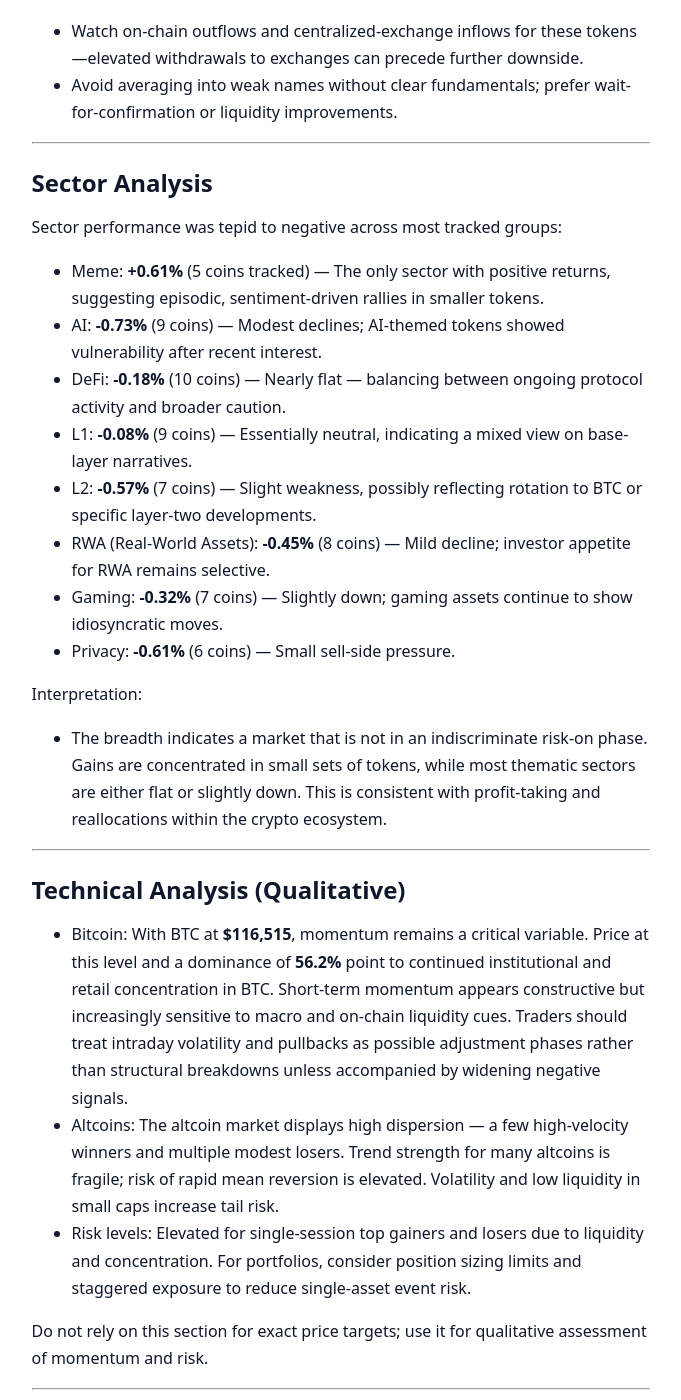
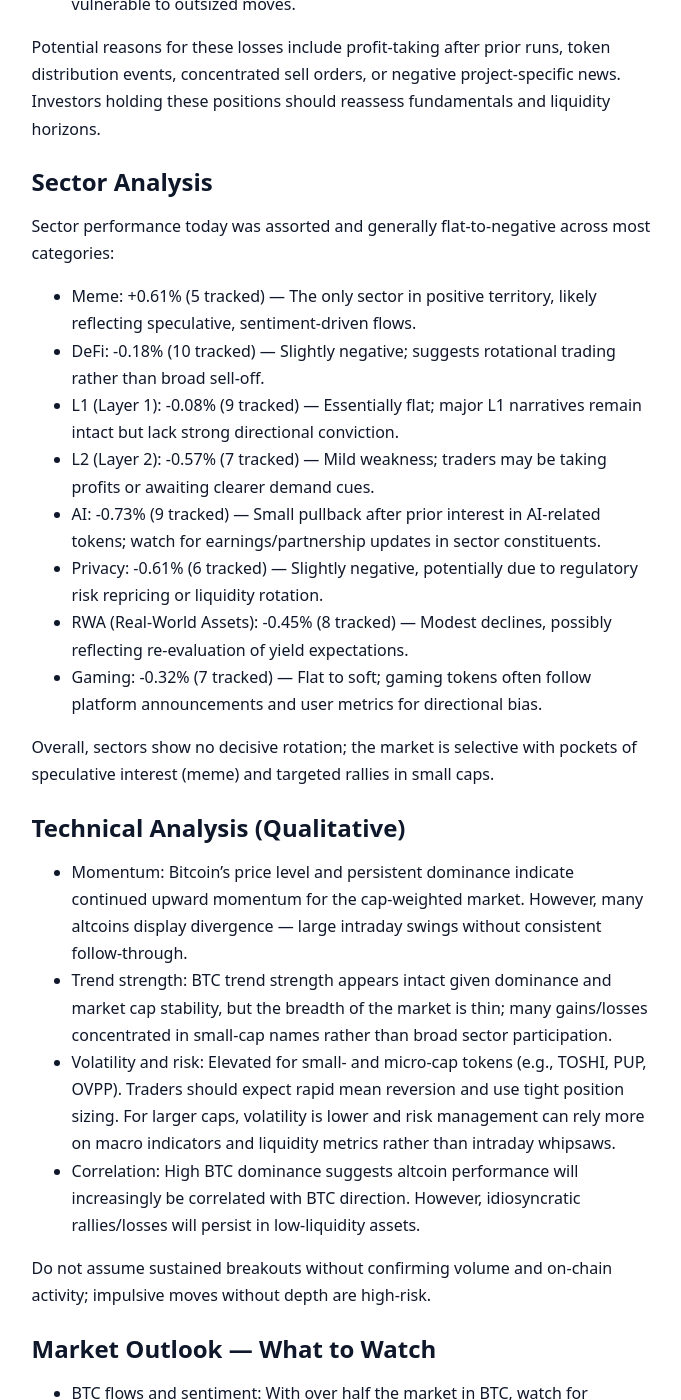
Before and after one commit to cryptowhizard/cryptowhizard.github.io, a Jekyll site: the page built from _posts/2025-09-17-market-analysis-2025-09-17.md, in a window 1280 px wide and 1400 px high, scrolled down 2700 px. Shown: the whole window, without its empty margins (299-980 px from the left). Built offline with Jekyll 4.4.1, drawn with Linux system fonts in a browser that asks for light colours; some web fonts are replaced; some of the changed text lies outside the part shown.

Commit message:
Add daily crypto market analysis for 2025-09-17

```diff
--- a/_posts/2025-09-17-market-analysis-2025-09-17.md
+++ b/_posts/2025-09-17-market-analysis-2025-09-17.md
@@ -1,6 +1,6 @@
 ---
 layout: post
-title: "Market Pulse: Bitcoin Holds the Throne as Toshi Rockets — Mixed Sector Breadth Caps Rally"
+title: "Crypto Market Pulse — Sept 17, 2025: Bitcoin Holds Command as Select Alts Surge"
 date: 2025-09-17 14:00:00 -0500
 categories:
   - crypto
@@ -14,100 +14,83 @@
   - ethereum
   - altcoins
   - layer-1
-excerpt: "---......"
+excerpt: "High Bitcoin dominance alongside a multi-trillion-dollar market cap implies liquidity concentration in BTC and large caps; altcoins can still generate strong id..."
 author: "Crypto Market Tracker"
 published: true
 ---
 
 ## Executive Summary
-Bitcoin continued to dominate market attention with a dominance reading of **56.2%** and a price of **$116,515**, while total crypto market capitalization sits at **$4.14T**. Market breadth was mixed: meme tokens posted modest gains, but AI, L2 and several established sectors slipped, and isolated altcoin strength — led by Toshi (TOSHI) at **+64.28%** — drove most headline returns.
-
----
+Bitcoin remains the dominant market force as total crypto market capitalization sits at $4.14T and Bitcoin dominance is elevated at 56.2%. A handful of altcoins produced outsized moves today — led by Toshi (TOSHI) surging +64.28% — while weakness clustered among smaller-cap tokens such as Ika (IKA), which fell -19.36%.
 
 ## Market Overview
-The aggregate market cap of **$4.14 trillion** reflects a market that remains large and concentrated. Bitcoin dominance at **56.2%** indicates that more than half of market value resides in BTC, keeping capital allocation skewed toward the largest liquid asset. BTC is trading at **$116,515** (current data), while Ethereum price is **N/A** in the provided dataset.
+The aggregated market cap across crypto stands at $4.14 trillion. Bitcoin’s share of that market remains substantial at 56.2%, reflecting continued investor preference for the largest, most liquid crypto as a macro hedge and portfolio anchor. BTC’s quoted price today is $116,515. Ethereum’s current price is N/A in the supplied dataset and is therefore omitted from explicit valuation commentary.
 
-Net sector movement shows limited broad-based risk-on behavior: while a small number of altcoins delivered outsized single-day gains, most sectors recorded mild declines or near-flat performance. The environment favors selective, catalyst-driven trades rather than uniform altcoin strength.
-
----
+High Bitcoin dominance alongside a multi-trillion-dollar market cap implies liquidity concentration in BTC and large caps; altcoins can still generate strong idiosyncratic moves, but the broader market context is one of capital favoring top-tier assets.
 
 ## Top Performers
-Today's gain leaders were concentrated among smaller-cap projects and niche token types:
+Today’s most notable gainers were heavily skewed toward small- to mid-cap tokens:
 
-- **Toshi (TOSHI): +64.28% at $0.00097376** — By a wide margin, TOSHI led the market. Such a large single-session move is typical of low-liquidity tokens where concentrated buying (listings, social momentum, or a on-chain event) can sharply amplify price. Traders should monitor volume and order-book depth to assess how sustainable the move may be.
-- **MYX Finance (MYX): +53.82% at $16.54** — Another notable rally in a mid-cap project. Moves of this magnitude can reflect protocol announcements, partnerships, or token unlock dynamics; verify accompanying on-chain and off-chain catalysts before assuming durability.
-- **PUP Token (PUP): +40.58% at $0.178713** — Strong performance in the small-cap utility/reward token space. High volatility implies both opportunity and elevated risk.
-- **Yala Stablecoin (YU): +34.21% at $0.968856** — Significant move for a stablecoin-branded asset; could represent re-pegging activity, arbitrage flows, or synthetic/stablecoin protocol dynamics.
-- **OpenVPP (OVPP): +33.03% at $0.253748** — Gains consistent with project-specific optimism or liquidity events.
+- **Toshi (TOSHI): +64.28% — $0.00097376**
+  The outsized pump in TOSHI likely reflects low circulating liquidity and concentrated buy pressure. Moves of this magnitude in sub-$0.001 tokens are frequently driven by a combination of exchange listings, concentrated whale buying, or short-term narrative swings. Traders should look for volume confirmation and be prepared for rapid reversals.
 
-Actionable insights for traders:
-- Confirm rising volume accompanies the price move; if volume is thin, risk of rapid mean reversion is high.
-- For short-term traders, scale entries and use tight risk controls — single-session leaders can retrace quickly.
-- For longer-term investors, validate fundamental catalysts (protocol upgrades, partnerships, on-chain metrics) before increasing position size.
+- **MYX Finance (MYX): +53.82% — $16.54**
+  A >50% daily jump at this mid-cap price point suggests a positive catalyst (product update, partnership, or tokenomics event). Watch on-chain and social indicators to confirm whether momentum is sustainable. If liquidity is improving alongside price, the move has higher credibility.
 
----
+- **PUP Token (PUP): +40.58% — $0.178713**
+  Another high-volatility small-cap mover where retail interest and low float can amplify price action. Traders should assess order book depth and realize that rapid spikes are often followed by equally rapid corrections.
+
+- **Yala Stablecoin (YU): +34.21% — $0.968856**
+  YU’s price is slightly below the dollar mark, which draws attention because stablecoins trading off-peg can indicate redemption or liquidity stress, or conversely, arbitrage opportunities for liquidity providers. A sustained move away from peg requires monitoring of redemption mechanisms and collateral quality.
+
+- **OpenVPP (OVPP): +33.03% — $0.253748**
+  Double-digit gains at a fractional-dollar price point indicate speculative trading interest. Volume trends and exchange availability will be key to determining whether this becomes a more persistent trend.
+
+Actionable note: for traders seeking to participate in these rallies, use staggered entries, tighten risk controls, and prioritize tokens with improving liquidity and on-chain engagement.
 
 ## Market Challenges
-The weaker side of the market included both low- and mid-cap tokens:
+Underperformance was concentrated among small-cap names and a few mid-caps:
 
-- **Ika (IKA): -19.36% at $0.03916816** — The session's largest decline. Rapid single-day losses of this magnitude often reflect liquidity shocks, negative announcements, or profit-taking after prior rallies.
-- **TDCCP (TDCCP): -11.99% at $0.287254**
-- **Four (FORM): -9.57% at $1.93**
-- **Merlin Chain (MERL): -7.85% at $0.179058**
-- **Fluid (FLUID): -7.80% at $5.32**
+- **Ika (IKA): -19.36% — $0.03916816**
+  A near-20% single-day drop signals strong selling pressure or an adverse event. Given the scale, verify whether selling stems from token unlocks, negative announcements, or macro-deleveraging.
 
-Potential reasons for underperformance:
-- Sector rotation out of speculative or richly valued small caps.
-- Profit-taking following prior run-ups.
-- Project-specific developments or token unlocks that increase sell pressure.
+- **TDCCP (TDCCP): -11.99% — $0.287254**; **Four (FORM): -9.57% — $1.93**; **Merlin Chain (MERL): -7.85% — $0.179058**; **Fluid (FLUID): -7.80% — $5.32**
+  These declines are indicative of risk-off flows within less liquid cohorts. When marketmakers withdraw quotes, price discovery becomes choppy and vulnerable to outsized moves.
 
-Actionable insights:
-- Watch on-chain outflows and centralized-exchange inflows for these tokens—elevated withdrawals to exchanges can precede further downside.
-- Avoid averaging into weak names without clear fundamentals; prefer wait-for-confirmation or liquidity improvements.
-
----
+Potential reasons for these losses include profit-taking after prior runs, token distribution events, concentrated sell orders, or negative project-specific news. Investors holding these positions should reassess fundamentals and liquidity horizons.
 
 ## Sector Analysis
-Sector performance was tepid to negative across most tracked groups:
+Sector performance today was assorted and generally flat-to-negative across most categories:
 
-- Meme: **+0.61%** (5 coins tracked) — The only sector with positive returns, suggesting episodic, sentiment-driven rallies in smaller tokens.
-- AI: **-0.73%** (9 coins) — Modest declines; AI-themed tokens showed vulnerability after recent interest.
-- DeFi: **-0.18%** (10 coins) — Nearly flat — balancing between ongoing protocol activity and broader caution.
-- L1: **-0.08%** (9 coins) — Essentially neutral, indicating a mixed view on base-layer narratives.
-- L2: **-0.57%** (7 coins) — Slight weakness, possibly reflecting rotation to BTC or specific layer-two developments.
-- RWA (Real-World Assets): **-0.45%** (8 coins) — Mild decline; investor appetite for RWA remains selective.
-- Gaming: **-0.32%** (7 coins) — Slightly down; gaming assets continue to show idiosyncratic moves.
-- Privacy: **-0.61%** (6 coins) — Small sell-side pressure.
+- Meme: +0.61% (5 tracked) — The only sector in positive territory, likely reflecting speculative, sentiment-driven flows.
+- DeFi: -0.18% (10 tracked) — Slightly negative; suggests rotational trading rather than broad sell-off.
+- L1 (Layer 1): -0.08% (9 tracked) — Essentially flat; major L1 narratives remain intact but lack strong directional conviction.
+- L2 (Layer 2): -0.57% (7 tracked) — Mild weakness; traders may be taking profits or awaiting clearer demand cues.
+- AI: -0.73% (9 tracked) — Small pullback after prior interest in AI-related tokens; watch for earnings/partnership updates in sector constituents.
+- Privacy: -0.61% (6 tracked) — Slightly negative, potentially due to regulatory risk repricing or liquidity rotation.
+- RWA (Real-World Assets): -0.45% (8 tracked) — Modest declines, possibly reflecting re-evaluation of yield expectations.
+- Gaming: -0.32% (7 tracked) — Flat to soft; gaming tokens often follow platform announcements and user metrics for directional bias.
 
-Interpretation:
-- The breadth indicates a market that is not in an indiscriminate risk-on phase. Gains are concentrated in small sets of tokens, while most thematic sectors are either flat or slightly down. This is consistent with profit-taking and reallocations within the crypto ecosystem.
-
----
+Overall, sectors show no decisive rotation; the market is selective with pockets of speculative interest (meme) and targeted rallies in small caps.
 
 ## Technical Analysis (Qualitative)
-- Bitcoin: With BTC at **$116,515**, momentum remains a critical variable. Price at this level and a dominance of **56.2%** point to continued institutional and retail concentration in BTC. Short-term momentum appears constructive but increasingly sensitive to macro and on-chain liquidity cues. Traders should treat intraday volatility and pullbacks as possible adjustment phases rather than structural breakdowns unless accompanied by widening negative signals.
-- Altcoins: The altcoin market displays high dispersion — a few high-velocity winners and multiple modest losers. Trend strength for many altcoins is fragile; risk of rapid mean reversion is elevated. Volatility and low liquidity in small caps increase tail risk.
-- Risk levels: Elevated for single-session top gainers and losers due to liquidity and concentration. For portfolios, consider position sizing limits and staggered exposure to reduce single-asset event risk.
+- Momentum: Bitcoin's price level and persistent dominance indicate continued upward momentum for the cap-weighted market. However, many altcoins display divergence — large intraday swings without consistent follow-through.
+- Trend strength: BTC trend strength appears intact given dominance and market cap stability, but the breadth of the market is thin; many gains/losses concentrated in small-cap names rather than broad sector participation.
+- Volatility and risk: Elevated for small- and micro-cap tokens (e.g., TOSHI, PUP, OVPP). Traders should expect rapid mean reversion and use tight position sizing. For larger caps, volatility is lower and risk management can rely more on macro indicators and liquidity metrics rather than intraday whipsaws.
+- Correlation: High BTC dominance suggests altcoin performance will increasingly be correlated with BTC direction. However, idiosyncratic rallies/losses will persist in low-liquidity assets.
 
-Do not rely on this section for exact price targets; use it for qualitative assessment of momentum and risk.
-
----
+Do not assume sustained breakouts without confirming volume and on-chain activity; impulsive moves without depth are high-risk.
 
 ## Market Outlook — What to Watch
-- Flow into BTC vs. Alts: Monitor BTC dominance (currently **56.2%**) and ETF/spot-trading flows. A rising dominance can indicate capital concentration and reduced altcoin beta.
-- Volume and liquidity in top movers: Confirm sustainability of rallies in TOSHI, MYX, and others by checking on-chain activity and order book depth.
-- Sector rotation: Watch AI, L2 and DeFi for continued weakness; a reversal there could renew broad-based altcoin strength.
-- Macro and regulatory headlines: These remain primary volatility drivers; any major policy or macro surprise could quickly re-price risk assets across sectors.
-- Tokenomics events: Token unlocks, staking launches, or exchange listings can materially affect individual token performance.
-
----
+- BTC flows and sentiment: With over half the market in BTC, watch for institutional flows, macro headlines, and derivatives skew that could quickly alter market-wide risk appetite.
+- Liquidity and listings: Sudden spikes in small caps often stem from exchange listings or token events. Monitor announcements and watch order book depth before committing capital.
+- Stablecoin stability: Yala Stablecoin trading below peg merits monitoring — stablecoin fragility can transmit volatility across the market during stress episodes.
+- Sector catalysts: AI and RWA sectors may rebound on partnership or regulatory clarity; DeFi and L2s will react to on-chain activity metrics and protocol updates.
+- Regulatory developments: Any country-specific or global regulatory action remains a primary tail risk for risk assets.
 
 ## Key Takeaways
-- Bitcoin remains the market anchor at **$116,515** with dominance of **56.2%**; the broader market cap is **$4.14T**.
-- Market breadth is mixed: isolated altcoin rallies (TOSHI +64.28%, MYX +53.82%) contrast with modest sector declines and several notable losers (IKA -19.36%).
-- Liquidity and catalyst verification are essential — large single-session moves in small caps carry high reversion risk.
-- Traders should prioritize risk management: scale entries, confirm volume, and monitor exchange flows and on-chain indicators.
+- Bitcoin dominance at 56.2% and a $4.14T market cap highlight concentration in large-cap crypto; BTC price is $116,515.
+- Small- and micro-cap tokens led today’s action: Toshi (TOSHI) surged +64.28%, while Ika (IKA) dropped -19.36%.
+- Sector performance was mixed; Meme tokens were the only sector in positive territory (+0.61%), while AI and Layer 2 names saw modest declines.
+- Traders should prioritize liquidity, confirm moves with volume, and apply strict risk management; investors should focus on fundamentals and macro signals.
 
----
-
-Disclaimer: This analysis is for informational purposes only and does not constitute financial, investment, or trading advice. Always conduct your own research and consider your risk tolerance before making investment decisions.
+Disclaimer: This post is for informational purposes only and does not constitute financial, investment, or trading advice. Crypto assets are highly volatile and can result in the loss of capital. Always conduct your own research and consider consulting a licensed financial advisor before making investment decisions.
```
